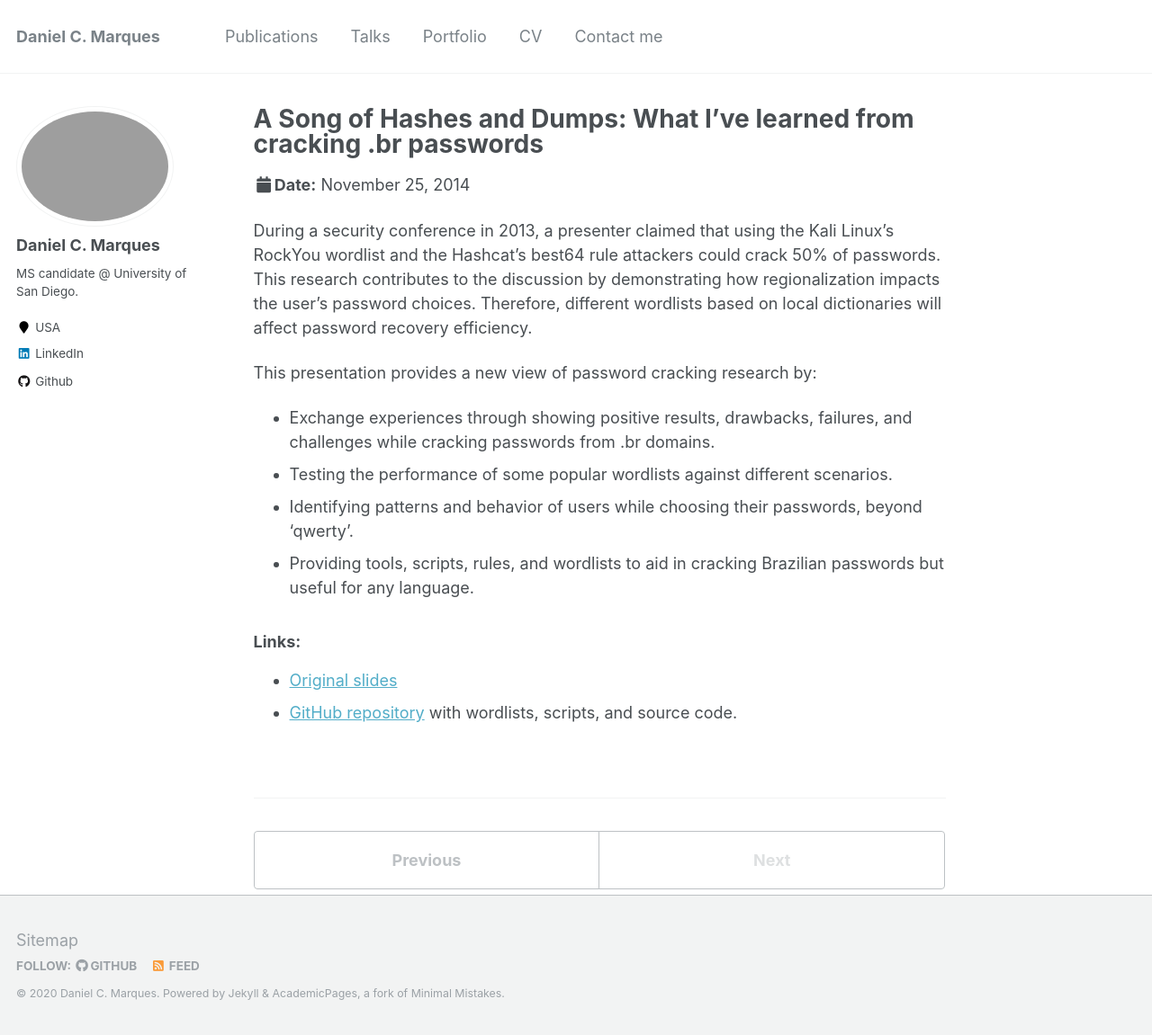
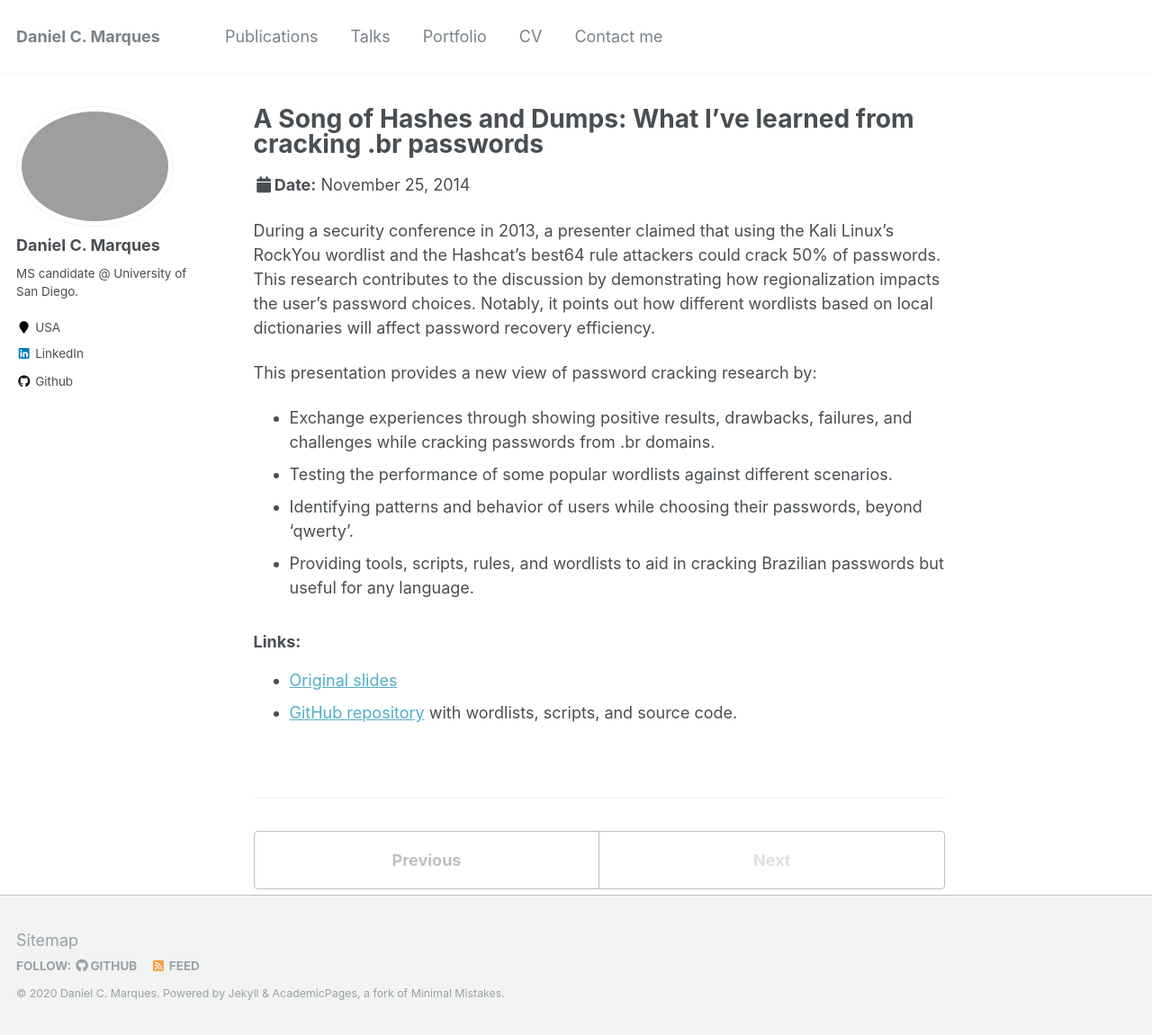
Before and after one commit to danielcmarques/danielcmarques.github.io, a Jekyll site: the page built from _talks/2014-11-25-passwords-blackhatsp.md, in a window 1280 px wide and 1151 px high. Shown: the whole window at 90% size. Built offline with Jekyll 4.4.1, drawn with Linux system fonts in a browser that asks for light colours.

```diff
--- a/_talks/2014-11-25-passwords-blackhatsp.md
+++ b/_talks/2014-11-25-passwords-blackhatsp.md
@@ -8,7 +8,7 @@ date: 2014-11-25
 location: "São Paulo, Brazil"
 ---
 
-During a security conference in 2013, a presenter claimed that using the Kali Linux’s RockYou wordlist and the Hashcat’s best64 rule attackers could crack 50% of passwords. This research contributes to the discussion by demonstrating how regionalization impacts the user’s password choices. Therefore, different wordlists based on local dictionaries will affect password recovery efficiency.
+During a security conference in 2013, a presenter claimed that using the Kali Linux’s RockYou wordlist and the Hashcat’s best64 rule attackers could crack 50% of passwords. This research contributes to the discussion by demonstrating how regionalization impacts the user’s password choices. Notably, it points out how different wordlists based on local dictionaries will affect password recovery efficiency.
 
 This presentation provides a new view of password cracking research by:
 
```
Also changed, not shown: _publications/2007-pki-01.md (+1 -1 lines), _publications/2008-pki-02.md (+1 -1 lines), _publications/2009-sbseg-pki-03.md (+1 -1 lines), _publications/2010-pki-04-tech-report.md (+1 -1 lines).
